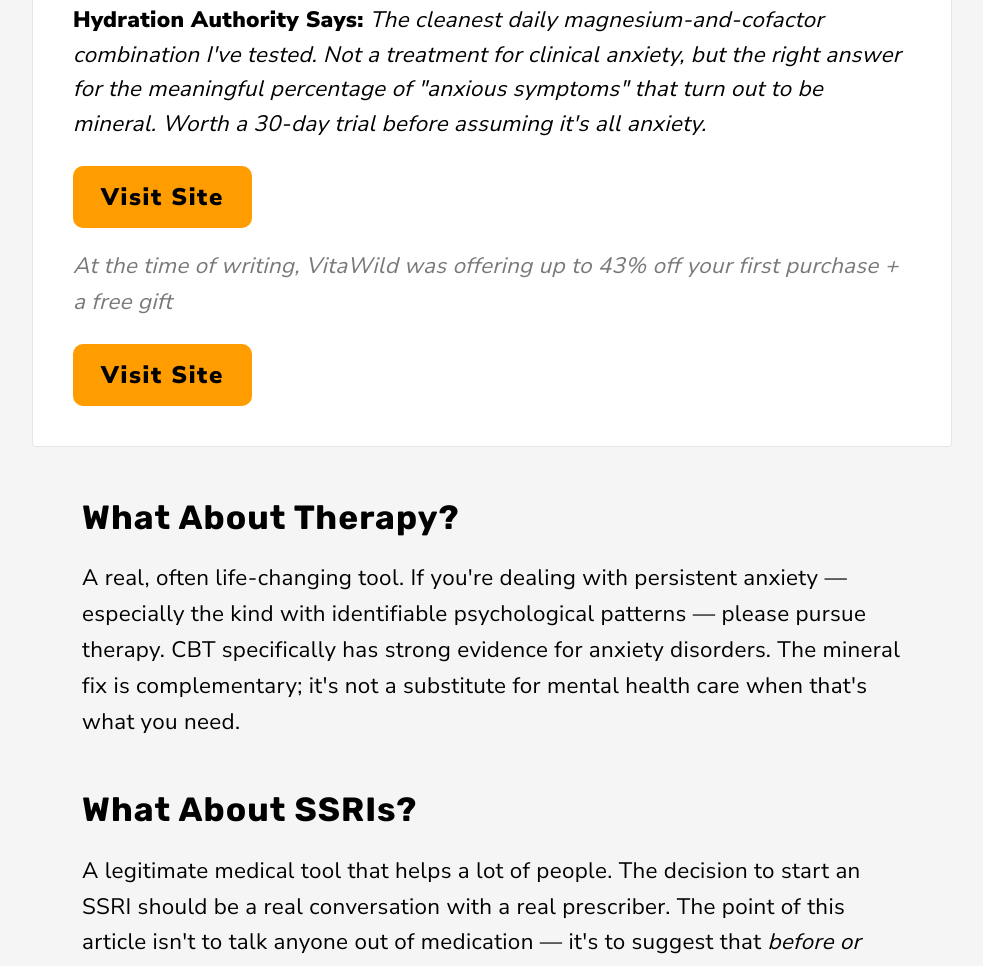
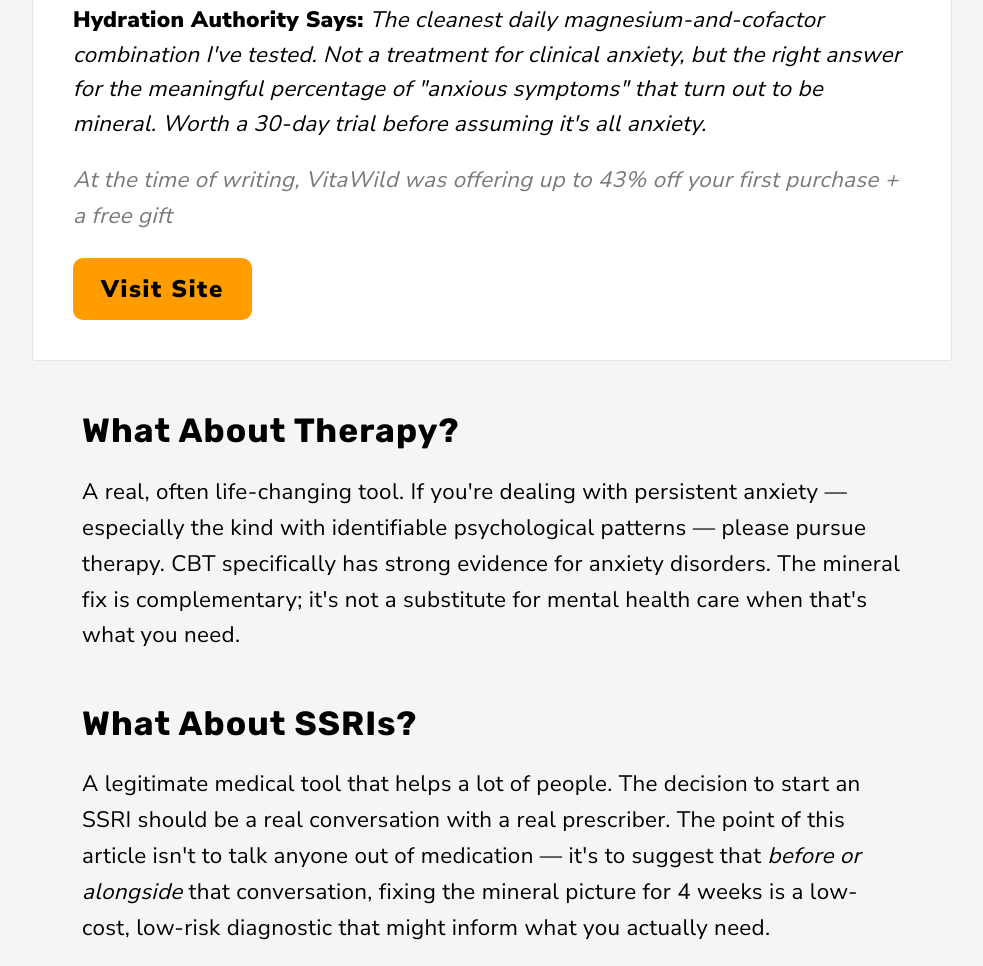
Before and after one commit to VitaWild-Hydration/hydration-authority, an Astro site: page /anxiety-or-magnesium-deficient in a window 1280 px wide. Shown: the part 6674-7640 px from the top of the page, without its empty margins (148-1131 px from the left). Built offline with nearby package versions, Linux system fonts and the light colour scheme; Astro itself is replaced by a stand-in of ours.

Commit message:
Remove duplicate Visit Site CTA from ranking cards
The Brand_Audit captured the live HA convention of rendering two
Visit Site buttons per card (one before, one after the promo
disclaimer), but in practice they read as stacked since the
disclaimer is only a line or two. Single CTA after the disclaimer
gives a cleaner read order: HA Says verdict → offer details → action.

Co-Authored-By: Claude Opus 4.7 (1M context) <noreply@anthropic.com>

```diff
--- a/src/components/ranking/RankingBlock.astro
+++ b/src/components/ranking/RankingBlock.astro
@@ -86,10 +86,6 @@ const bodyHtml = marked.parse(body);
 
   <HASays text={haSays} />
 
-  <div class="flex flex-col sm:flex-row gap-4 mt-6">
-    <VisitSiteCTA href={ctaUrl}>Visit Site</VisitSiteCTA>
-  </div>
-
   {promoDisclaimer && (
     <p class="mt-5 text-[1rem] italic text-ink-muted">
       {promoDisclaimer}
```
